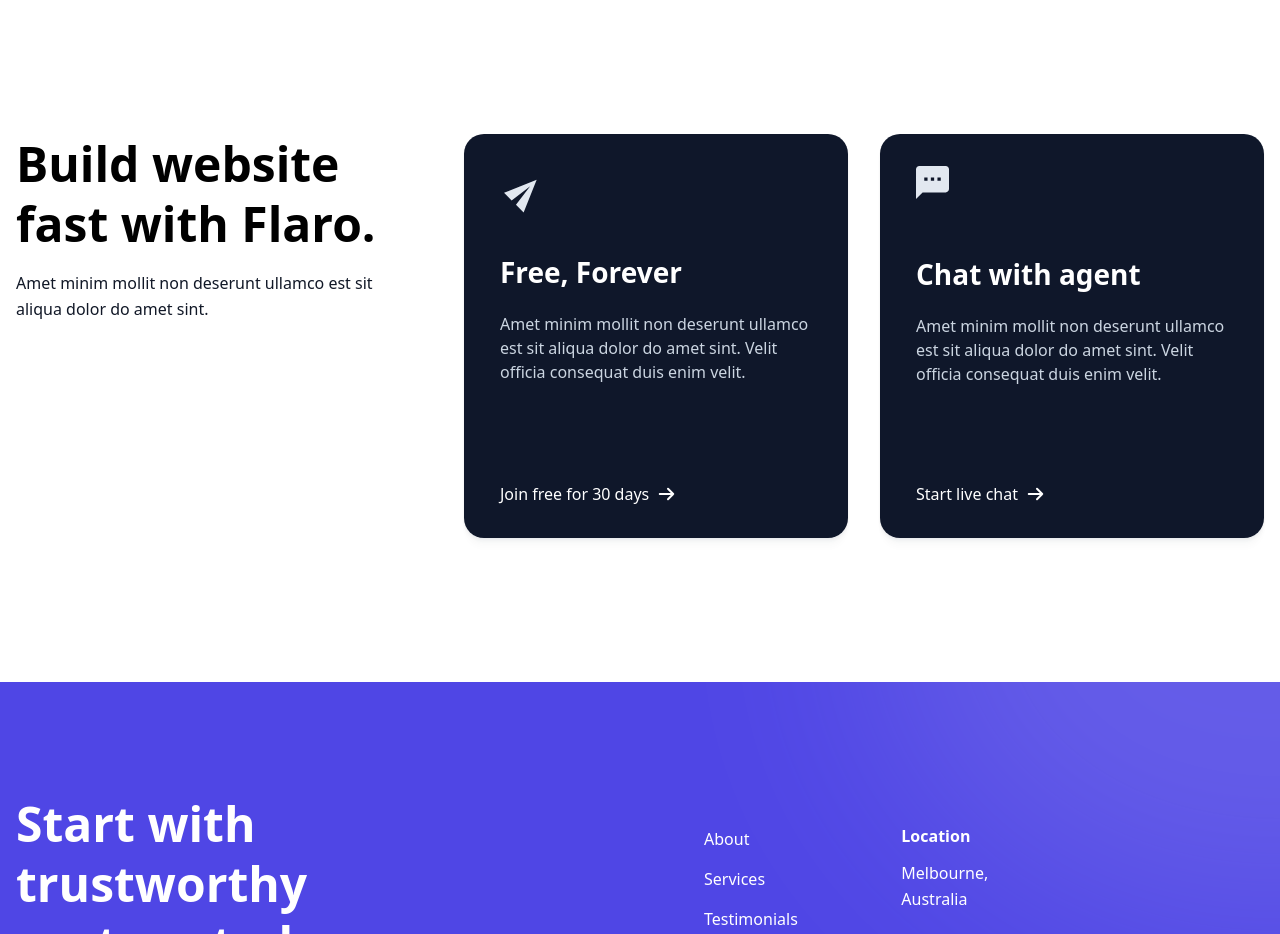
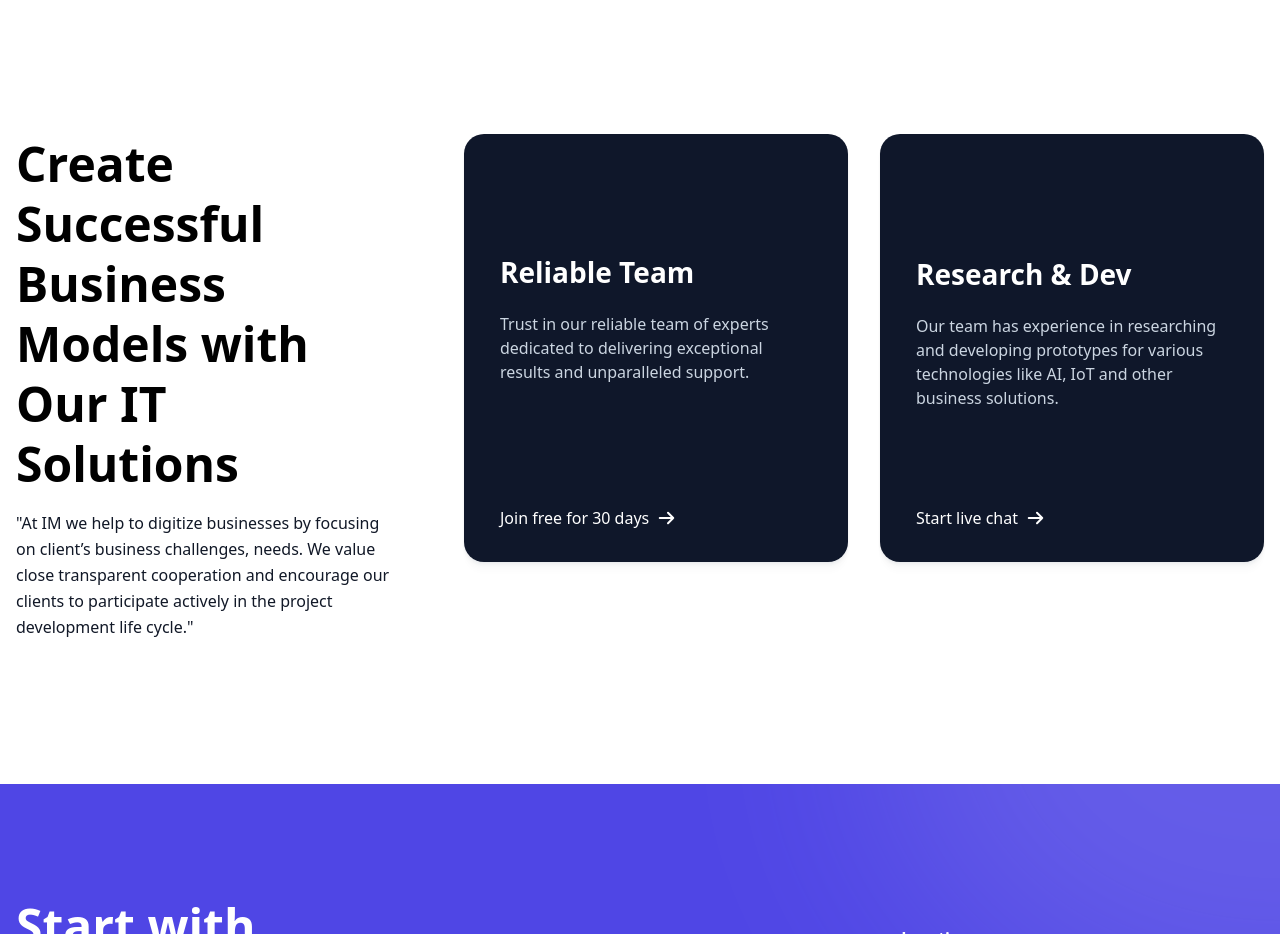
Before and after one commit to ask-IMC/important, a plain HTML site: page index.html in a window 1280 px wide. Shown: the part 1640-2574 px from the top of the page. Drawn offline with nearby package versions, Linux system fonts and the light colour scheme; a web font is replaced by a local one.

Commit message:
Update index.html
updated code to fix some issues

```diff
--- a/index.html
+++ b/index.html
@@ -79,8 +79,8 @@
           <div class="flex flex-wrap -m-8">
             <div class="w-full md:w-1/2 xl:w-1/3 p-8">
               <div class="md:max-w-sm">
-                <h2 class="mb-4 text-6xl md:text-7xl font-bold font-heading tracking-px-n leading-tight">Build website fast with Flaro.</h2>
-                <p class="text-gray-900 font-medium leading-relaxed">Amet minim mollit non deserunt ullamco est sit aliqua dolor do amet sint.</p>
+                <h2 class="mb-4 text-6xl md:text-7xl font-bold font-heading tracking-px-n leading-tight">Create Successful Business Models with Our IT Solutions</h2>
+                <p class="text-gray-900 font-medium leading-relaxed">"At IM we help to digitize businesses by focusing on client’s business challenges, needs. We value close transparent cooperation and encourage our clients to participate actively in the project development life cycle."</p>
               </div>
             </div>
             <div class="w-full md:w-1/2 xl:w-2/3 p-8">
@@ -91,10 +91,10 @@
                       <div class="flex flex-col justify-between h-full">
                         <div>
                           <svg class="mb-9" width="51" height="51" viewbox="0 0 51 51" fill="none" xmlns="http://www.w3.org/2000/svg">
-                            <path d="M23.6186 46.4724L36.6794 13.8038L4.01089 26.8647L11.6252 34.5008L30.1436 20.3397L15.9825 38.8581L23.6186 46.4724Z" fill="#E2E8F0"></path>
+                            <path stroke-linecap="round" stroke-linejoin="round" d="M9 12l2 2 4-4M7.835 4.697a3.42 3.42 0 001.946-.806 3.42 3.42 0 014.438 0 3.42 3.42 0 001.946.806 3.42 3.42 0 013.138 3.138 3.42 3.42 0 00.806 1.946 3.42 3.42 0 010 4.438 3.42 3.42 0 00-.806 1.946 3.42 3.42 0 01-3.138 3.138 3.42 3.42 0 00-1.946.806 3.42 3.42 0 01-4.438 0 3.42 3.42 0 00-1.946-.806 3.42 3.42 0 01-3.138-3.138 3.42 3.42 0 00-.806-1.946 3.42 3.42 0 010-4.438 3.42 3.42 0 00.806-1.946 3.42 3.42 0 013.138-3.138z"></path>
                           </svg>
-                          <h3 class="mb-5 text-3xl text-white font-bold leading-snug">Free, Forever</h3>
-                          <p class="mb-24 text-blueGray-300 font-medium">Amet minim mollit non deserunt ullamco est sit aliqua dolor do amet sint. Velit officia consequat duis enim velit.</p>
+                          <h3 class="mb-5 text-3xl text-white font-bold leading-snug">Reliable Team</h3>
+                          <p class="mb-24 text-blueGray-300 font-medium">Trust in our reliable team of experts dedicated to delivering exceptional results and unparalleled support.</p>
                         </div>
                         <a class="inline-flex items-center max-w-max text-white hover:text-gray-200" href="#">
                           <span class="mr-2 font-sans font-medium">Join free for 30 days</span>
@@ -112,10 +112,10 @@
                       <div class="flex flex-col justify-between h-full">
                         <div>
                           <svg class="mb-14" width="33" height="33" viewbox="0 0 33 33" fill="none" xmlns="http://www.w3.org/2000/svg">
-                            <path d="M29.7 0H3.3C1.47675 0 0.0165 1.47675 0.0165 3.3L0 33L6.6 26.4H29.7C31.5232 26.4 33 24.9233 33 23.1V3.3C33 1.47675 31.5232 0 29.7 0ZM11.55 14.85H8.25V11.55H11.55V14.85ZM18.15 14.85H14.85V11.55H18.15V14.85ZM24.75 14.85H21.45V11.55H24.75V14.85Z" fill="#E2E8F0"></path>
+                            <path stroke-linecap="round" stroke-linejoin="round" d="M19.428 15.428a2 2 0 00-1.022-.547l-2.387-.477a6 6 0 00-3.86.517l-.318.158a6 6 0 01-3.86.517L6.05 15.21a2 2 0 00-1.806.547M8 4h8l-1 1v5.172a2 2 0 00.586 1.414l5 5c1.26 1.26.367 3.414-1.415 3.414H4.828c-1.782 0-2.674-2.154-1.414-3.414l5-5A2 2 0 009 10.172V5L8 4z"></path>
                           </svg>
-                          <h3 class="mb-5 text-3xl text-white font-bold leading-snug">Chat with agent</h3>
-                          <p class="mb-24 text-blueGray-300 font-medium">Amet minim mollit non deserunt ullamco est sit aliqua dolor do amet sint. Velit officia consequat duis enim velit.</p>
+                          <h3 class="mb-5 text-3xl text-white font-bold leading-snug">Research & Dev</h3>
+                          <p class="mb-24 text-blueGray-300 font-medium">Our team has experience in researching and developing prototypes for various technologies like AI, IoT and other business solutions.</p>
                         </div>
                         <a class="inline-flex items-center max-w-max text-white hover:text-gray-200" href="#">
                           <span class="mr-2 font-sans font-medium">Start live chat</span>
@@ -143,7 +143,7 @@
                   <div class="mb-6 max-w-max overflow-hidden rounded-3xl">
                     <img class="transform hover:scale-105 transition ease-in-out duration-1000" src="flaro-assets/images/team/bg-square.png" alt="">
                   </div>
-                  <h3 class="mb-1 text-lg font-bold font-heading leading-snug">Srini</h3>
+                  <h3 class="mb-1 text-lg font-bold font-heading leading-snug">Srinivasa Kesanam (Srini)</h3>
                   <p class="font-medium text-gray-600">Director</p>
                 </div>
               </div>
@@ -152,8 +152,8 @@
                   <div class="mb-6 max-w-max overflow-hidden rounded-3xl">
                     <img class="transform hover:scale-105 transition ease-in-out duration-1000" src="flaro-assets/images/team/bg-square2.png" alt="">
                   </div>
-                  <h3 class="mb-1 text-lg font-bold font-heading leading-snug">Jacob Jones</h3>
-                  <p class="font-medium text-gray-600">Co-Founder, Flaro</p>
+                  <h3 class="mb-1 text-lg font-bold font-heading leading-snug">Ravi Teja Kesanam</h3>
+                  <p class="font-medium text-gray-600">Co-Founder</p>
                 </div>
               </div>
               <div class="w-full md:w-1/3 p-3">
@@ -161,8 +161,8 @@
                   <div class="mb-6 max-w-max overflow-hidden rounded-3xl">
                     <img class="transform hover:scale-105 transition ease-in-out duration-1000" src="flaro-assets/images/team/bg-square3.png" alt="">
                   </div>
-                  <h3 class="mb-1 text-lg font-bold font-heading leading-snug">Ronald Richards</h3>
-                  <p class="font-medium text-gray-600">Co-Founder, Flaro</p>
+                  <h3 class="mb-1 text-lg font-bold font-heading leading-snug">TBA</h3>
+                  <p class="font-medium text-gray-600">Co-Founder</p>
                 </div>
               </div>
             </div>
```
